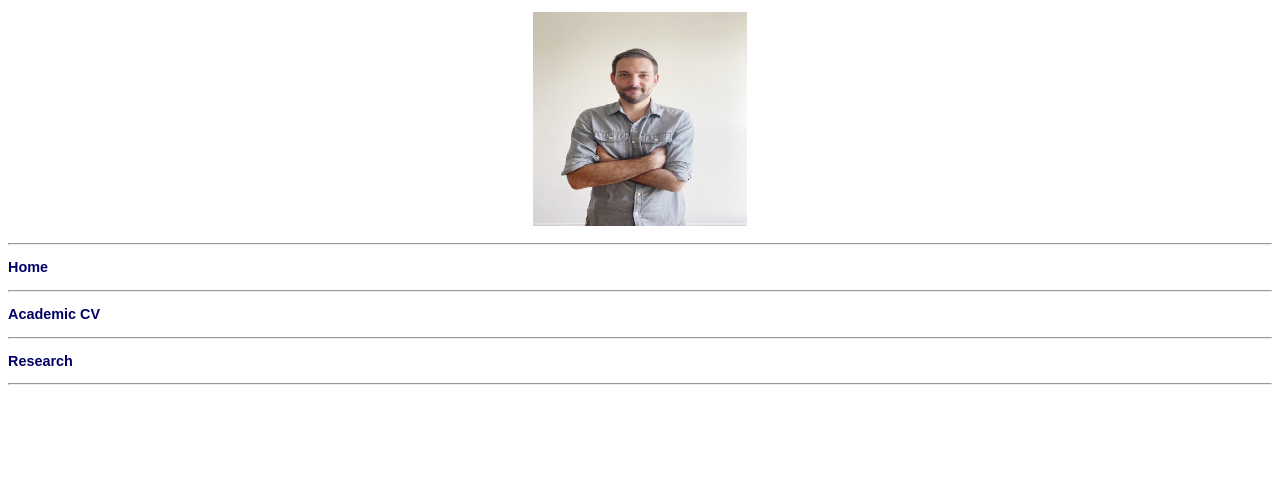
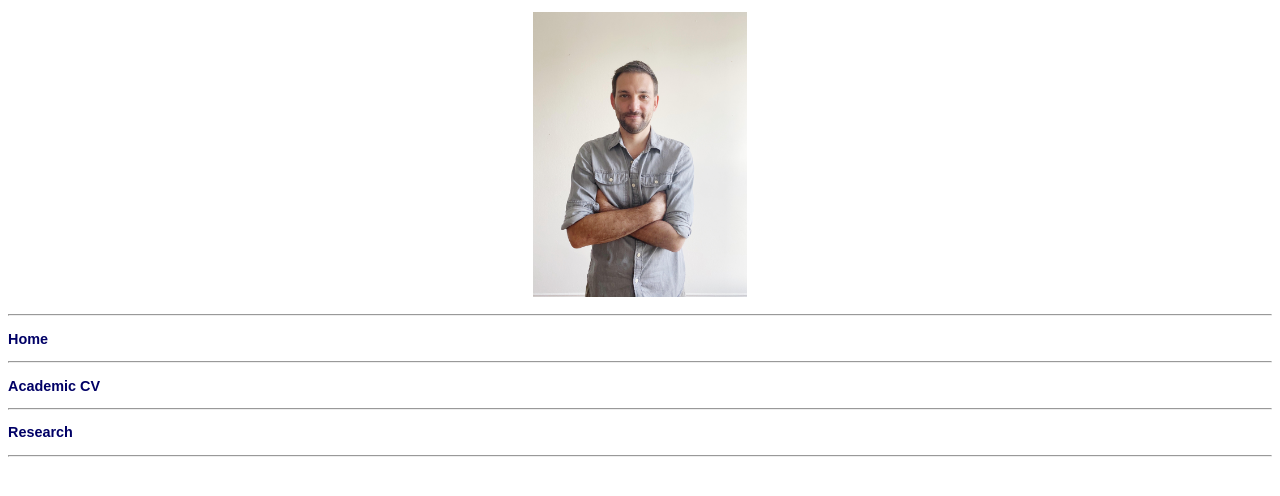
Before and after one commit to andreslib/andres_website, a plain HTML site: page column_left.html in a window 1280 px wide. Drawn offline with Linux system fonts and the light colour scheme.

Commit message:
format picture

```diff
--- a/column_left.html
+++ b/column_left.html
@@ -54,7 +54,7 @@ margin: -7px 0 !ie7;}
 
 <iframe style="height:0px;width:0px;visibility:hidden" src="about:blank"></iframe>
 
-<img src="image003.jpg" class="displayed" alt="Andres Liberman" width=214 height=214><br>
+<img src="image003.jpg" class="displayed" alt="Andres Liberman" width=214 ><br>
 
 <hr>
 
```
